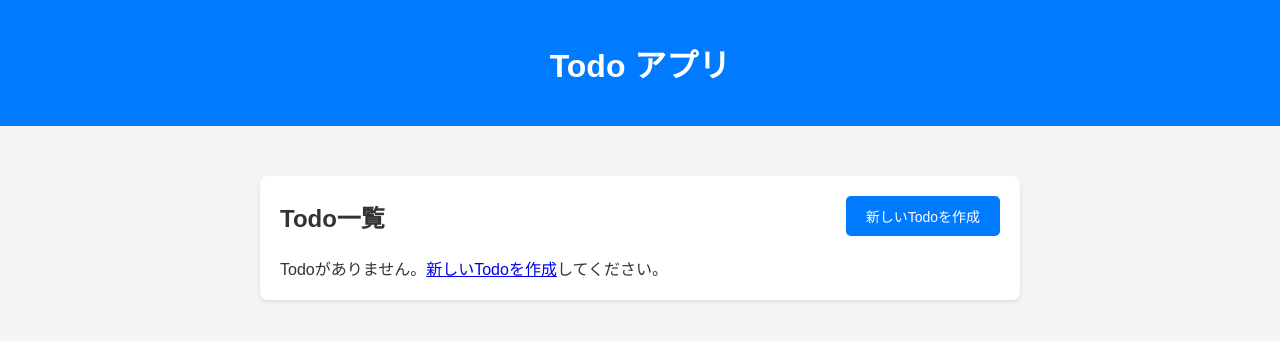
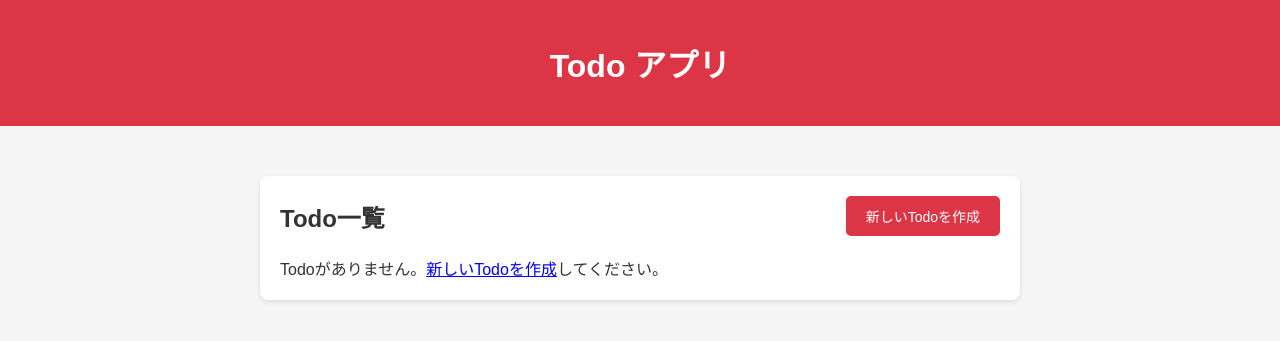
Before and after one commit to ziko7110/claude-code-test, a Laravel app: page / in a window 1280 px wide. Shown: the top 341 px of the page. Run offline with Laravel 9, Linux system fonts and the light colour scheme; settings files or empty folders that the repository lacks are supplied.

Commit message:
feat: ヘッダーを青色から赤色に変更
- ヘッダーの背景色を #007bff (青) から #dc3545 (赤) に変更
- 一貫性のためボタンの色も赤色テーマに更新

Co-authored-by: ziko7110 &lt;ziko7110@users.noreply.github.com&gt;

```diff
--- a/resources/views/layout.php
+++ b/resources/views/layout.php
@@ -24,7 +24,7 @@
         }
 
         .header {
-            background-color: #007bff;
+            background-color: #dc3545;
             color: white;
             padding: 20px 0;
             margin-bottom: 30px;
@@ -37,7 +37,7 @@
         .btn {
             display: inline-block;
             padding: 10px 20px;
-            background-color: #007bff;
+            background-color: #dc3545;
             color: white;
             text-decoration: none;
             border-radius: 5px;
@@ -47,7 +47,7 @@
         }
 
         .btn:hover {
-            background-color: #0056b3;
+            background-color: #c82333;
         }
 
         .btn-danger {
```
